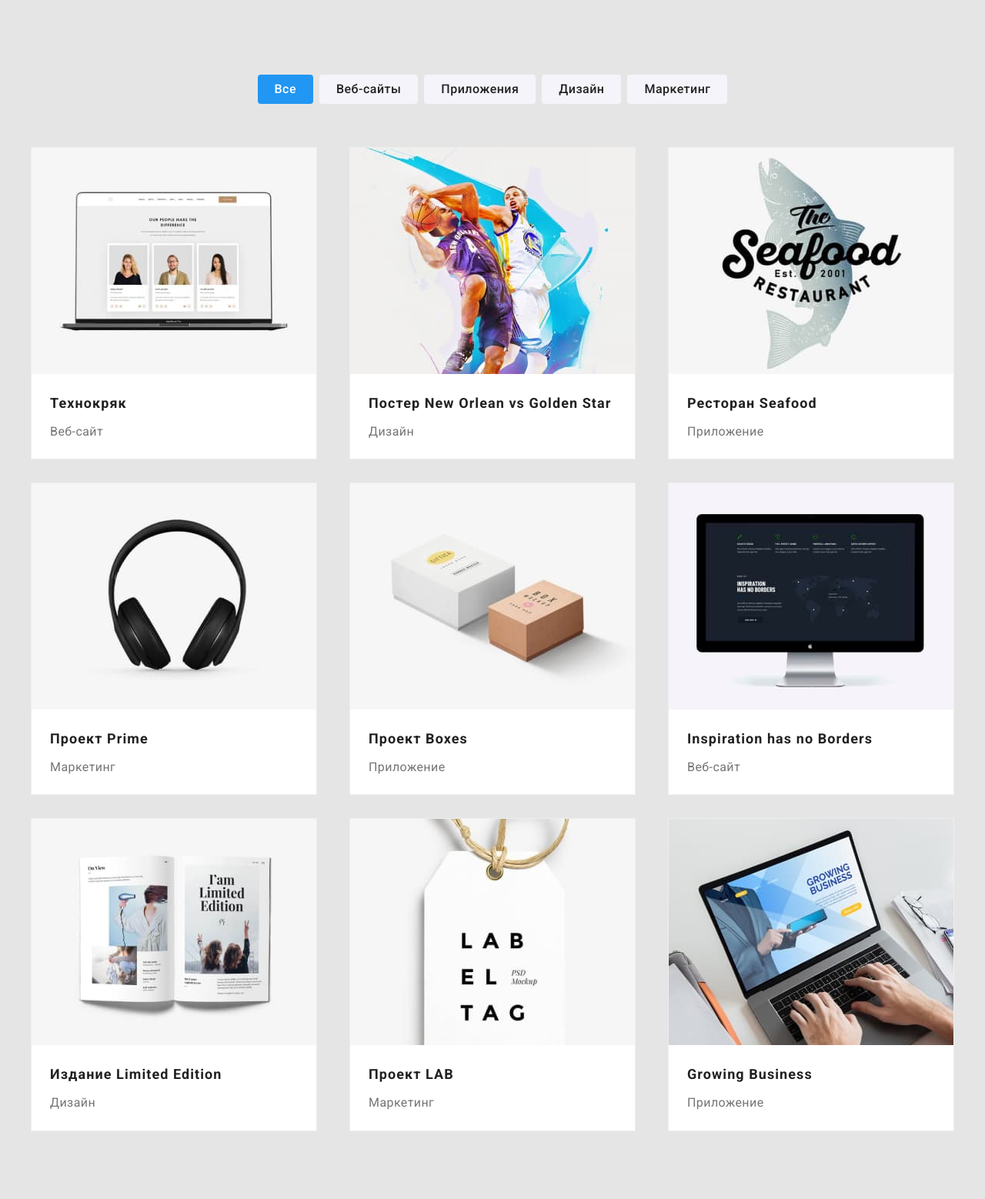
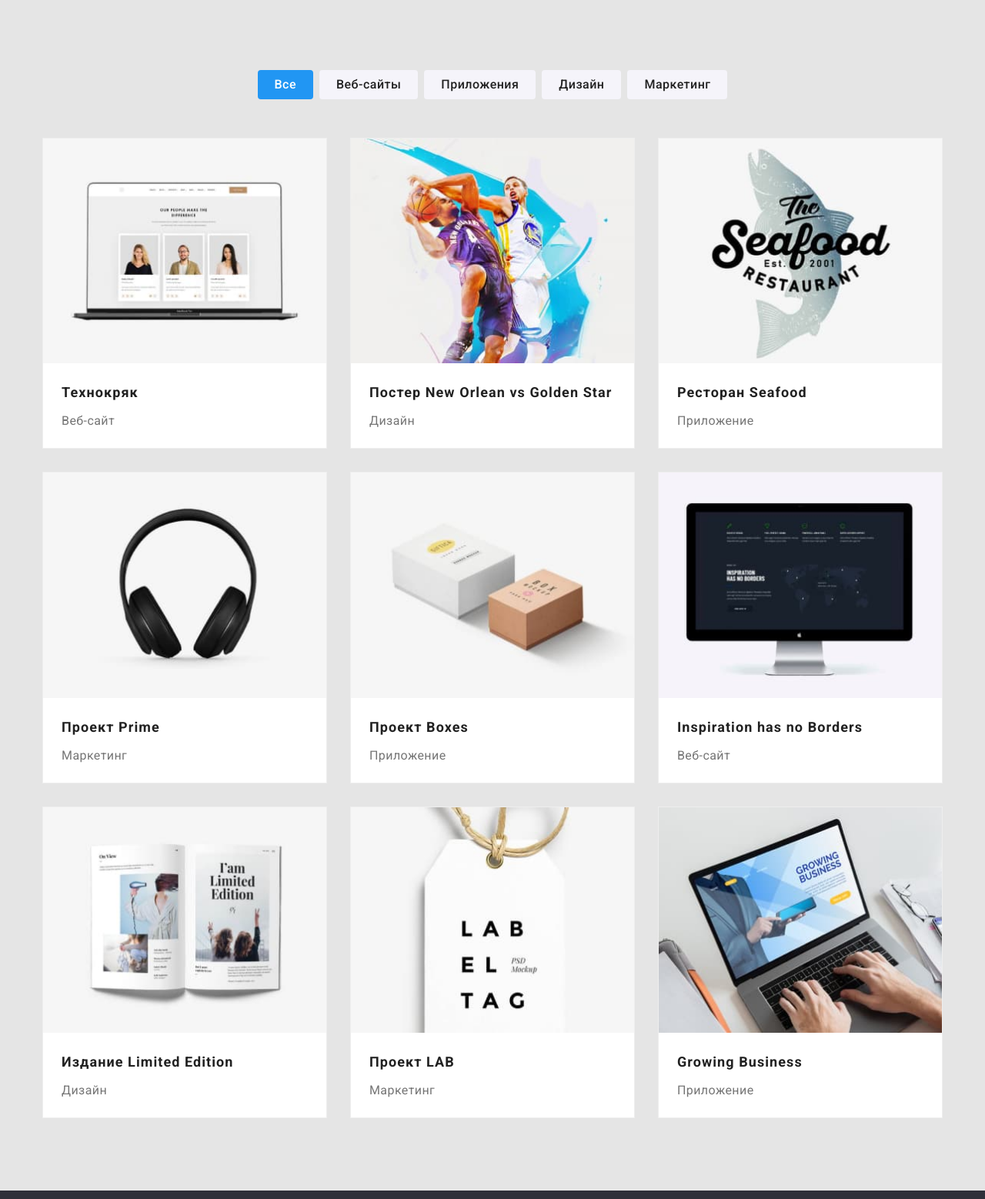
Before and after one commit to NataliiaSkhovka/goit-markup-hw-03, a plain HTML site: page portfolio.html in a window 1280 px wide. Shown: the part 84-1642 px from the top of the page at 77% size. Drawn offline with nearby package versions, Linux system fonts and the light colour scheme.

Commit message:
final-hom3

```diff
--- a/css/styles.css
+++ b/css/styles.css
@@ -15,9 +15,13 @@ body {
   color: var(--secondary-text-color);
   background-color: var(--accent-bgr-color);
 }
+html {
+  box-sizing: border-box;
+}
+*,
 *::after,
-::before {
-  box-sizing: border-box;
+*::before {
+  box-sizing: inherit;
 }
 /*reset*/
 h1,
@@ -58,6 +62,7 @@ img {
 }
 .header {
   border-bottom: 1px solid #eeeeee;
+  background-color: #ffffff;
 }
 .header .container {
   display: flex;
@@ -119,6 +124,8 @@ img {
 /*Main page*/
 .hero {
   background-color: #2f303a;
+  text-align: center;
+  padding: 200px 0;
 }
 .main-title {
   font-weight: 900;
@@ -134,16 +141,16 @@ img {
   margin-left: auto;
 }
 .main-btn {
+  padding: 10px 32px;
   color: var(--primery-white-color);
   background-color: var(--accent-color);
   font-family: inherit;
   font-weight: 700;
   font-size: 16px;
-  line-height: 1.875;
+  line-height: 1.87;
   letter-spacing: 0.06em;
   border: none;
   border-radius: 4px;
-  padding: 10px 32px;
 }
 .main-btn:hover,
 .main-btn:focus {
@@ -156,7 +163,7 @@ img {
 }
 .main-benefits {
   display: flex;
-  padding-top: 94px;
+  align-items: center;
 }
 .point-benefits {
   font-size: 14px;
@@ -165,12 +172,18 @@ img {
   color: #212121;
   margin-bottom: 10px;
 }
+.benefits-item {
+  width: 270px;
+}
 .benefits-item:not(:last-child) {
   margin-right: 30px;
 }
 .text-benefits {
   line-height: 1.71;
   color: var(--main-text-color);
+}
+.about {
+  padding-top: 0;
 }
 .team-section {
   background-color: #f5f4fa;
@@ -179,9 +192,10 @@ img {
   display: flex;
 }
 .team-item {
-  border: 1px solid #eeeeee;
-  margin: 15px;
   background-color: #ffffff;
+  box-shadow: 0px 1px 3px rgba(0, 0, 0, 0.12), 0px 1px 1px rgba(0, 0, 0, 0.14),
+    0px 2px 1px rgba(0, 0, 0, 0.2);
+  border-radius: 0px 0px 4px 4px;
 }
 .team-item:not(:last-child) {
   margin-right: 30px;
@@ -190,7 +204,6 @@ img {
   font-size: 16px;
   line-height: 1.18;
   font-weight: 500;
-  margin-top: 30px;
   margin-bottom: 10px;
   text-align: center;
 }
@@ -198,15 +211,10 @@ img {
   font-size: 16px;
   line-height: 1.2;
   color: var(--main-text-color);
-  margin-bottom: 30px;
   text-align: center;
 }
-.img {
-  width: 370px;
-  height: 294px;
-  left: 215px;
-  top: 262px;
-  background: url(portfolio1.jpg);
+.team-thumb {
+  padding: 30px 0;
 }
 .section-title {
   font-size: 36px;
@@ -217,7 +225,7 @@ img {
 .img-section-title {
   display: flex;
 }
-.img-title-item {
+.img-title-item:not(:last-child) {
   margin-right: 30px;
 }
 /*Portfolio*/
@@ -247,8 +255,7 @@ img {
   display: flex;
   align-items: center;
   justify-content: center;
-  padding-top: 100px;
-  padding-bottom: 56px;
+  margin-bottom: 50px;
 }
 .btn-item:not(:last-child) {
   margin-right: 8px;
@@ -256,14 +263,15 @@ img {
 .port-list {
   display: flex;
   flex-wrap: wrap;
-  justify-content: space-between;
-  margin: -15px;
-  padding-bottom: 94px;
+  margin-right: -30px;
+  margin-bottom: -30px;
 }
-.bond-port {
+.cards-port {
   background-color: var(--primery-white-color);
   border: 1px solid #eeeeee;
-  margin: 15px;
+  margin-right: 30px;
+  margin-bottom: 30px;
+  flex-basis: calc((100% - 90px) / 3);
 }
 
 .title-port {
@@ -271,23 +279,20 @@ img {
   font-size: 18px;
   line-height: 2;
   letter-spacing: 0.06em;
-  margin: 20px 24px 4px 24px;
+  margin-bottom: 4px;
 }
 .text-portfolio {
   font-size: 16px;
   line-height: 1.9;
   color: var(--main-text-color);
-  margin-right: 24px;
-  margin-bottom: 20px;
-  margin-left: 24px;
+}
+.cards-thumb {
+  padding: 20px 10px 20px 24px;
 }
 /*Footer*/
 .footer {
   background-color: #2f303a;
-}
-.footer-conteiner {
-  padding-top: 60px;
-  padding-bottom: 60px;
+  padding: 60px 0;
 }
 .footer-logo {
   font-family: 'Raleway', sans-serif;
--- a/portfolio.html
+++ b/portfolio.html
@@ -54,7 +54,7 @@
     </header>
     <!--Кнопки фільтри-->
     <main>
-      <section>
+      <section class="section">
         <div class="container">
           <h1 class="visually-hidden">Фільтрація</h1>
           <ul class="btn-list list">
@@ -64,11 +64,9 @@
             <li class="btn-item"><button class="btn-port" type="button">Дизайн</button></li>
             <li class="btn-item"><button class="btn-port" type="button">Маркетинг</button></li>
           </ul>
-        </div>
           <!--Види робіт секція Hero-->
-        <div class="container">
           <ul class="port-list list">
-            <li class="bond-port">
+            <li class="cards-port">
               <img
                 class="img-port"
                 src="./images/portfolio/Технокряк.jpg"
@@ -76,10 +74,12 @@
                 width="370"
                 height="294"
               />
+              <div class="cards-thumb">
                 <h3 class="title-port">Технокряк</h3>
                 <p class="text-portfolio">Веб-сайт</p>
+              </div>
             </li>
-            <li class="bond-port">
+            <li class="cards-port">
               <img
                 class="img-port"
                 src="./images/portfolio/NewOrleanvsGoldenStar.jpg"
@@ -88,13 +88,15 @@
                 width="370"
                 height="294"
               />
+              <div class="cards-thumb">
                 <h3 class="title-port">
                   Постер
                   <span lang="en-us">New Orlean vs Golden Star</span>
                 </h3>
                 <p class="text-portfolio">Дизайн</p>
+              </div>
             </li>
-            <li class="bond-port">
+            <li class="cards-port">
               <img
                 class="img-port"
                 src="./images/portfolio/Seafood.jpg"
@@ -102,13 +104,15 @@
                 width="370"
                 height="294"
               />
+              <div class="cards-thumb">
                 <h3 class="title-port">
                   Ресторан
                   <span lang="en-us">Seafood</span>
                 </h3>
                 <p class="text-portfolio">Приложение</p>
+              </div>
             </li>
-            <li class="bond-port">
+            <li class="cards-port">
               <img
                 class="img-port"
                 src="./images/portfolio/Prime.jpg"
@@ -116,13 +120,15 @@
                 width="370"
                 height="294"
               />
+              <div class="cards-thumb">
                 <h3 class="title-port">
                   Проект
                   <span lang="en-us">Prime</span>
                 </h3>
                 <p class="text-portfolio">Маркетинг</p>
+              </div>
             </li>
-            <li class="bond-port">
+            <li class="cards-port">
               <img
                 class="img-port"
                 src="./images/portfolio/Boxes.jpg"
@@ -130,13 +136,15 @@
                 width="370"
                 height="294"
               />
+              <div class="cards-thumb">
                 <h3 class="title-port">
                   Проект
                   <span lang="en-us">Boxes</span>
                 </h3>
                 <p class="text-portfolio">Приложение</p>
+              </div>
             </li>
-            <li class="bond-port">
+            <li class="cards-port">
               <img
                 class="img-port"
                 src="./images/portfolio/InspirationhasnoBorders.jpg"
@@ -145,10 +153,12 @@
                 width="370"
                 height="294"
               />
+              <div class="cards-thumb">
                 <h3 lang="en-us" class="title-port">Inspiration has no Borders</h3>
                 <p class="text-portfolio">Веб-сайт</p>
+              </div>
             </li>
-            <li class="bond-port">
+            <li class="cards-port">
               <img
                 class="img-port"
                 src="./images/portfolio/LimitedEdition.jpg"
@@ -156,13 +166,15 @@
                 width="370"
                 height="294"
               />
+              <div class="cards-thumb">
                 <h3 class="title-port">
                   Издание
                   <span lang="en-us">Limited Edition</span>
                 </h3>
                 <p class="text-portfolio">Дизайн</p>
+              </div>
             </li>
-            <li class="bond-port">
+            <li class="cards-port">
               <img
                 class="img-port"
                 src="./images/portfolio/LAB.jpg"
@@ -170,13 +182,15 @@
                 width="370"
                 height="294"
               />
+              <div class="cards-thumb">
                 <h3 class="title-port">
                   Проект
                   <span lang="en-us">LAB</span>
                 </h3>
                 <p class="text-portfolio">Маркетинг</p>
+              </div>
             </li>
-            <li class="bond-port">
+            <li class="cards-port">
               <img
                 class="img-port"
                 src="./images/portfolio/GrowingBusiness.jpg"
@@ -184,8 +198,10 @@
                 width="370"
                 height="294"
               />
+              <div class="cards-thumb">
                 <h3 lang="en-us" class="title-port">Growing Business</h3>
                 <p class="text-portfolio">Приложение</p>
+              </div>
             </li>
           </ul>
         </div>
```
Also changed, not shown: index.html (+8 -0 lines). Lines whose indentation alone changed are shown as unchanged.
